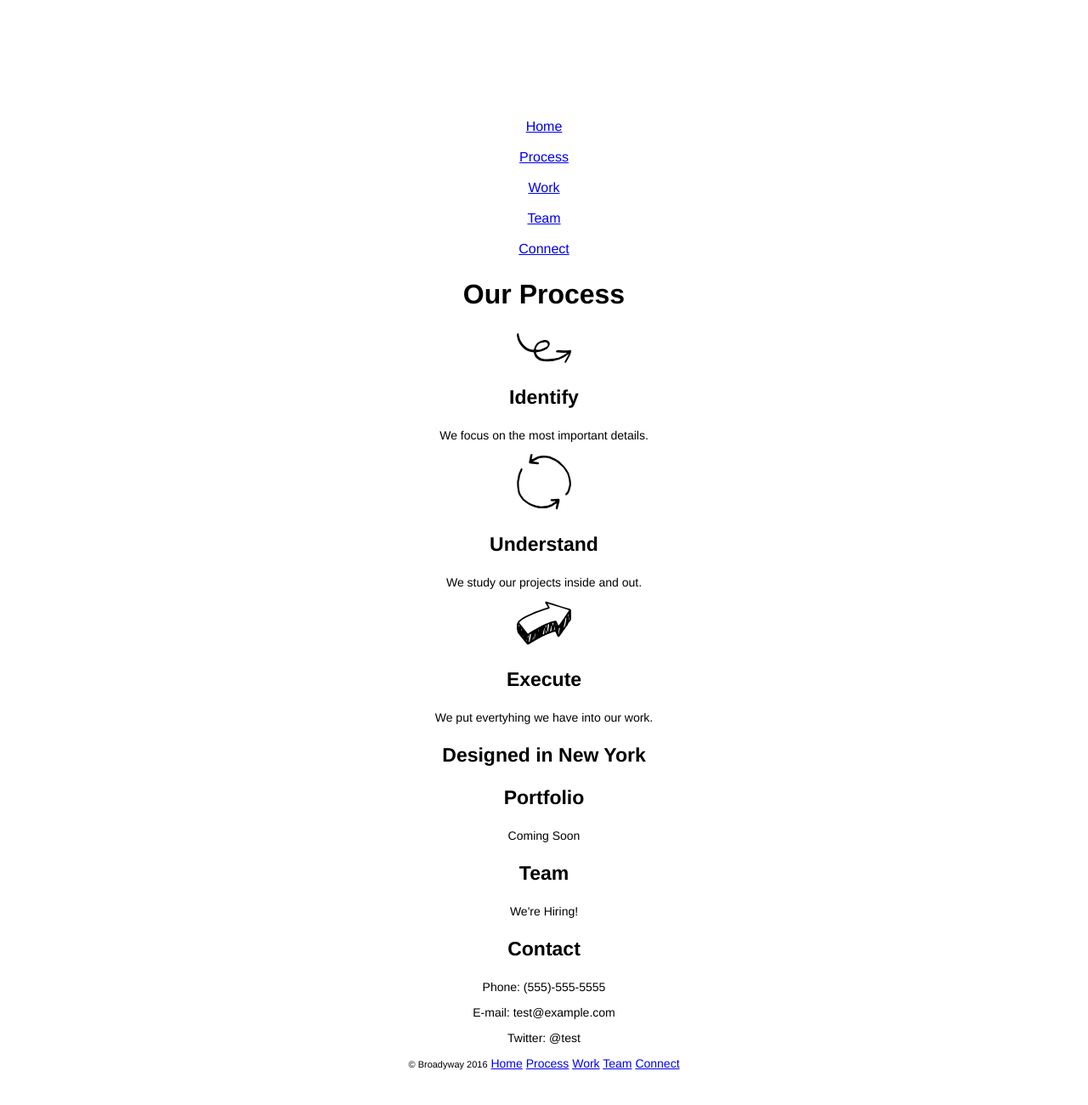
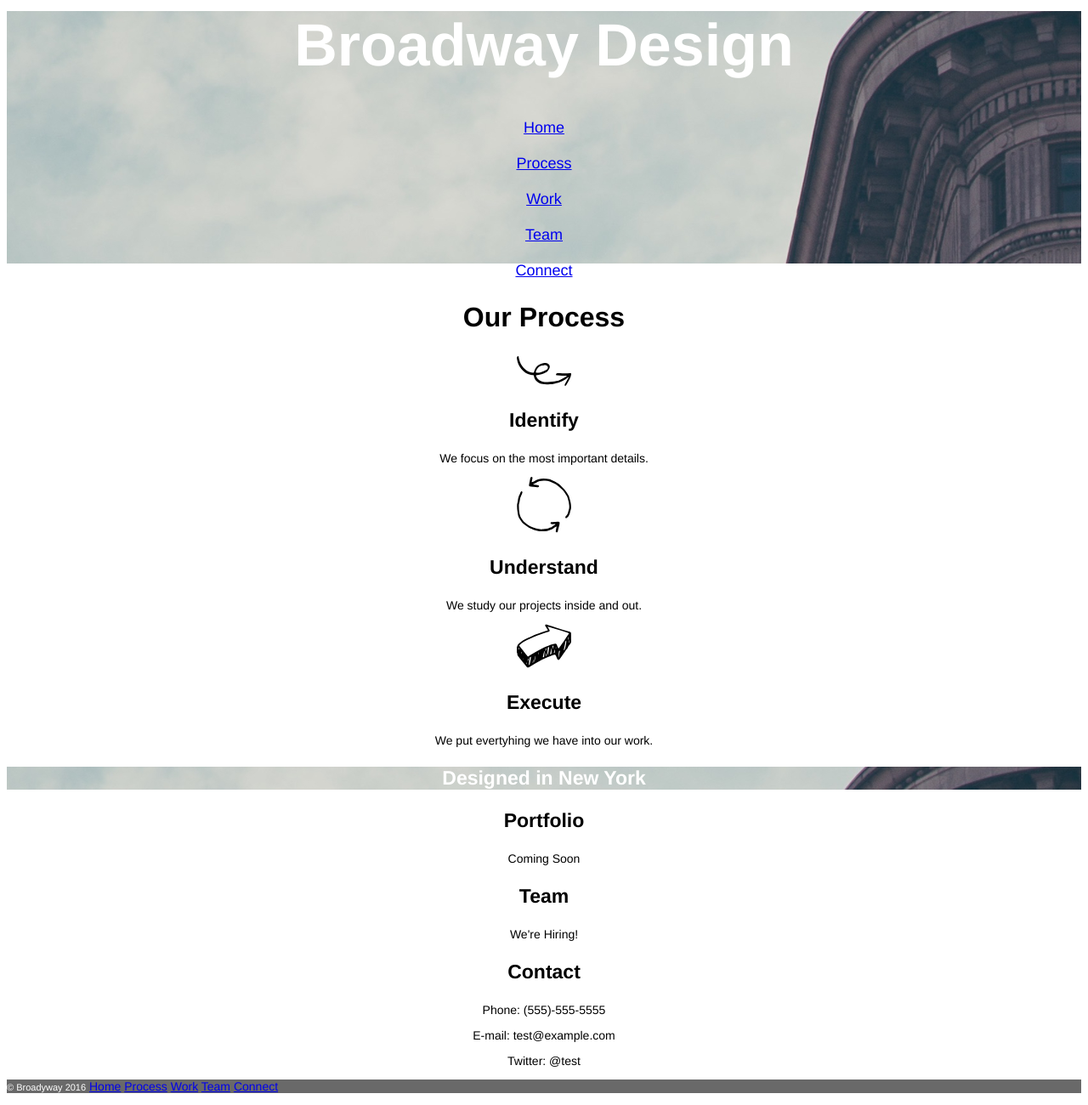
Before and after one commit to elizabethlocke/broadway, a plain HTML site: page index.html in a window 1280 px wide. Shown: the part 34-1334 px from the top of the page at 85% size. Before the commit the page ends 1307 px from the top, so only its background shows below. Drawn offline with Linux system fonts and the light colour scheme; files whose address does not match are found by name.

Commit message:
hope this works

```diff
--- a/index.html
+++ b/index.html
@@ -6,12 +6,16 @@
 </head>
 <body>
 	<div id="home">
+	<header>
 	  <h1>Broadway Design</h1>
-	    <a href="#home">Home</a><br><br>
-	    <a href="#process">Process</a><br><br>
-	    <a href="#work">Work</a><br><br>
-	    <a href="#team">Team</a><br><br>
-	    <a href="#connect">Connect</a>
+	    <nav>
+	      <a href="#home">Home</a><br><br>
+	      <a href="#process">Process</a><br><br>
+	      <a href="#work">Work</a><br><br>
+	      <a href="#team">Team</a><br><br>
+	      <a href="#connect">Connect</a>
+	    </nav>
+	</header>
 	</div>
 	<div id="process">
 	  <h2>Our Process</h2>
@@ -26,10 +30,12 @@
 	    <img src="resources/images/execute.svg">
 	    <h3>Execute</h3>
 	      <p>We put evertyhing we have into our work.</p>
+	</div>
+	<div class="banner">
 	    <h3>Designed in New York</h3>
+	</div>
 	    <h3>Portfolio</h3>
 	      <p>Coming Soon</p>
-	</div>
 	<div id="team">
 	    <h3>Team</h3>
 	      <p>We're Hiring!</p>
@@ -40,10 +46,12 @@
 	      <p>E-mail: test@example.com</p>
 	      <p>Twitter: @test</p>
 	</div>
+	    <footer>
 	      <p><span class="copy">&copy; Broadyway 2016</span>
 	   	    <a href="#home">Home</a>
 	        <a href="#process">Process</a>
 	        <a href="#work">Work</a>
 	        <a href="#team">Team</a>
 	        <a href="#connect">Connect</a></p>
+	    </footer>
 </body>
```
